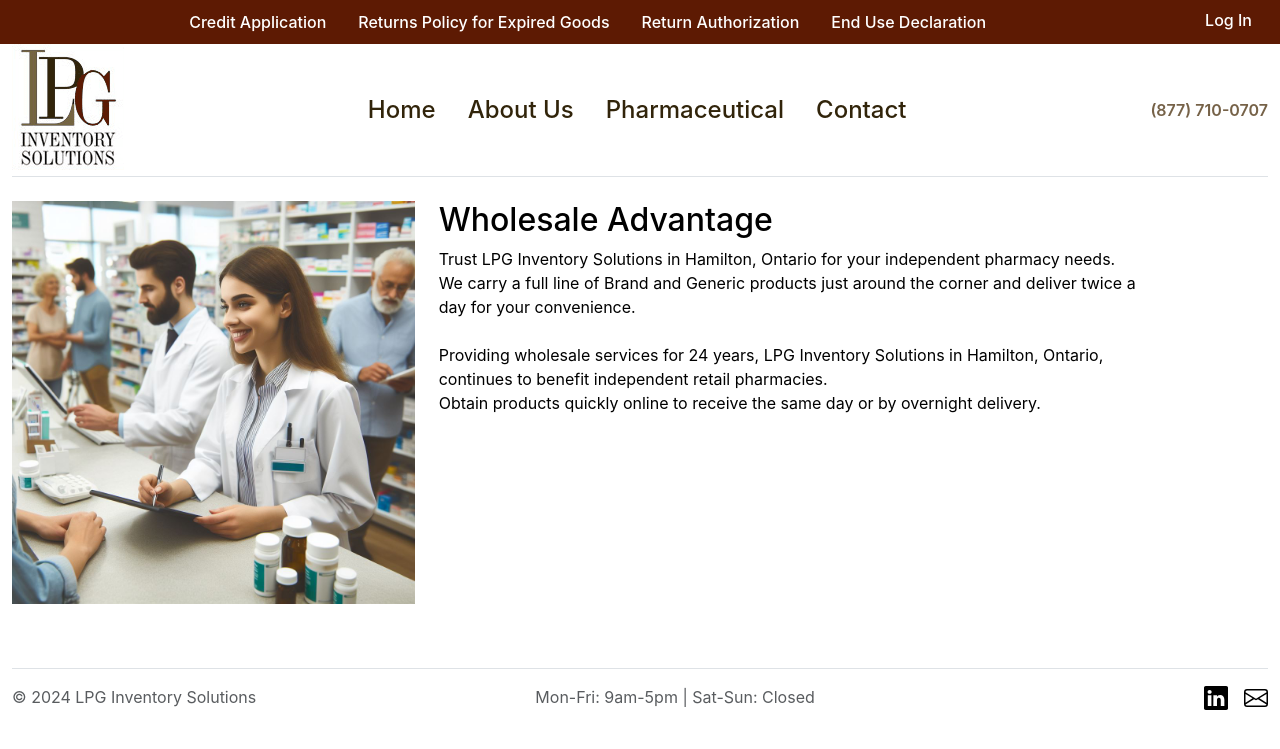
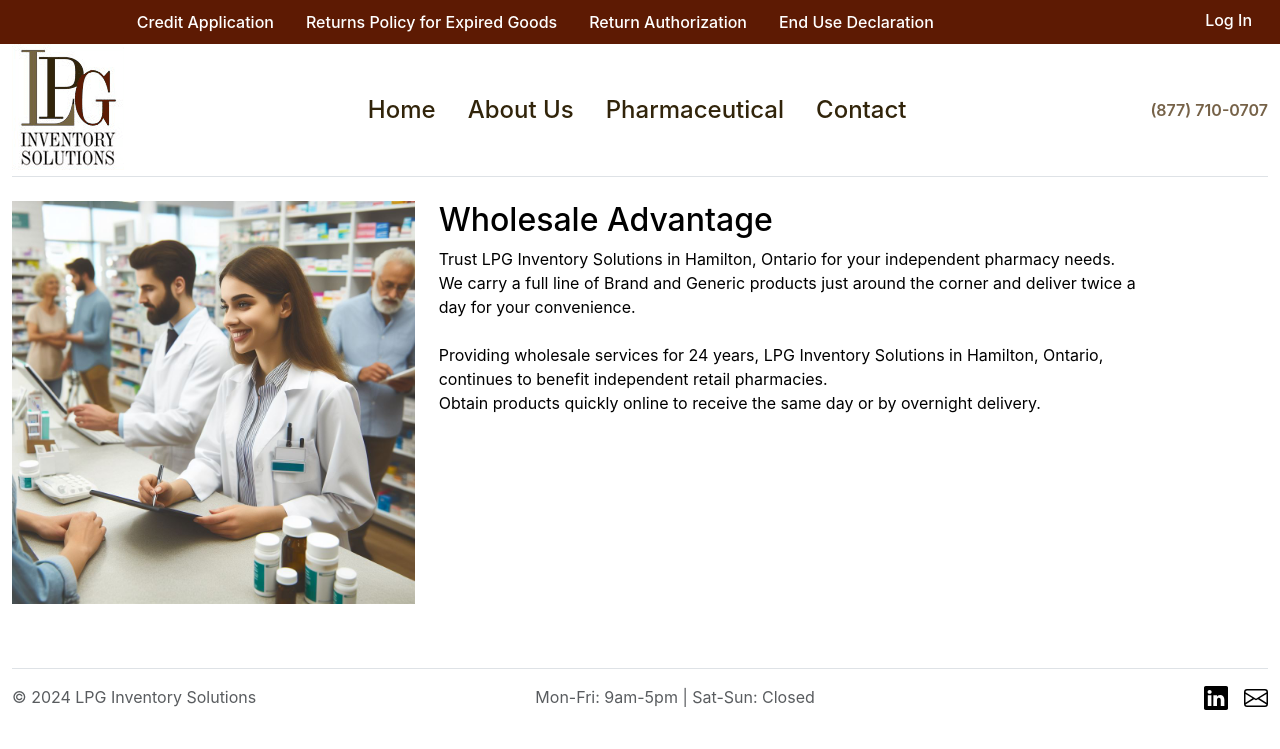
Before and after one commit to LPG-IS/lpg-is.github.io, a Jekyll site: the page built from index.md, in a window 1280 px wide. Shown: the top 749 px of the page. Built offline with Jekyll 4.4.1, drawn with Linux system fonts in a browser that asks for light colours.

Commit message:
improved navbar responsiveness in expanded nav

```diff
--- a/_includes/navbar.html
+++ b/_includes/navbar.html
@@ -4,16 +4,17 @@
     <button class="navbar-toggler" type="button" data-bs-toggle="collapse" data-bs-target="#navbarToggle" aria-controls="navbarToggle" aria-expanded="false" aria-label="Toggle navigation">
       <span class="navbar-toggler-icon" ></span>
     </button>
-      <div class="collapse navbar-collapse justify-content-center" id="navbarToggle">
+      <div class="collapse navbar-collapse" id="navbarToggle">
 
-        <ul class="nav col col-sm-10 col-md-11 col-xs-9 mb-2 justify-content-center mb-lg-0">
+        <ul class="nav col col-xs-12 col-sm-12 col-md-12 col-lg-10 mb-2 justify-content-center mb-lg-0">
             <li><a class="nav-link-dark text-center" target="_blank" href="/assets/resources/Credit Form LPG.pdf">Credit Application</a></li>
             <li><a class="nav-link-dark text-center" target="_blank" href="/assets/resources/Returns Policy for Expired Goods.pdf">Returns Policy for Expired Goods</a></li>
             <li><a class="nav-link-dark text-center" target="_blank" href="/assets/resources/Return Authorization Form.pdf">Return Authorization</a></li>
             <li><a class="nav-link-dark text-center" target="_blank" href="/assets/resources/End Use Declaration.pdf">End Use Declaration</a></li>
           </ul>
-
-          <ul class="nav col-sm-2 col-md-1 col-xs-12 mb-1 justify-content-end">
+        <!-- Force next columns to break to new line at md breakpoint and up -->
+        <div class="w-100 d-none d-md-block"></div>
+          <ul class="nav col-xs-12 col-sm-12 col-md-12 col-lg-2 mb-1 justify-content-end">
           <li><a class="nav-link-dark" href="https://orders.lpgis.com">Log In</a></li>
         </ul>
 
```
